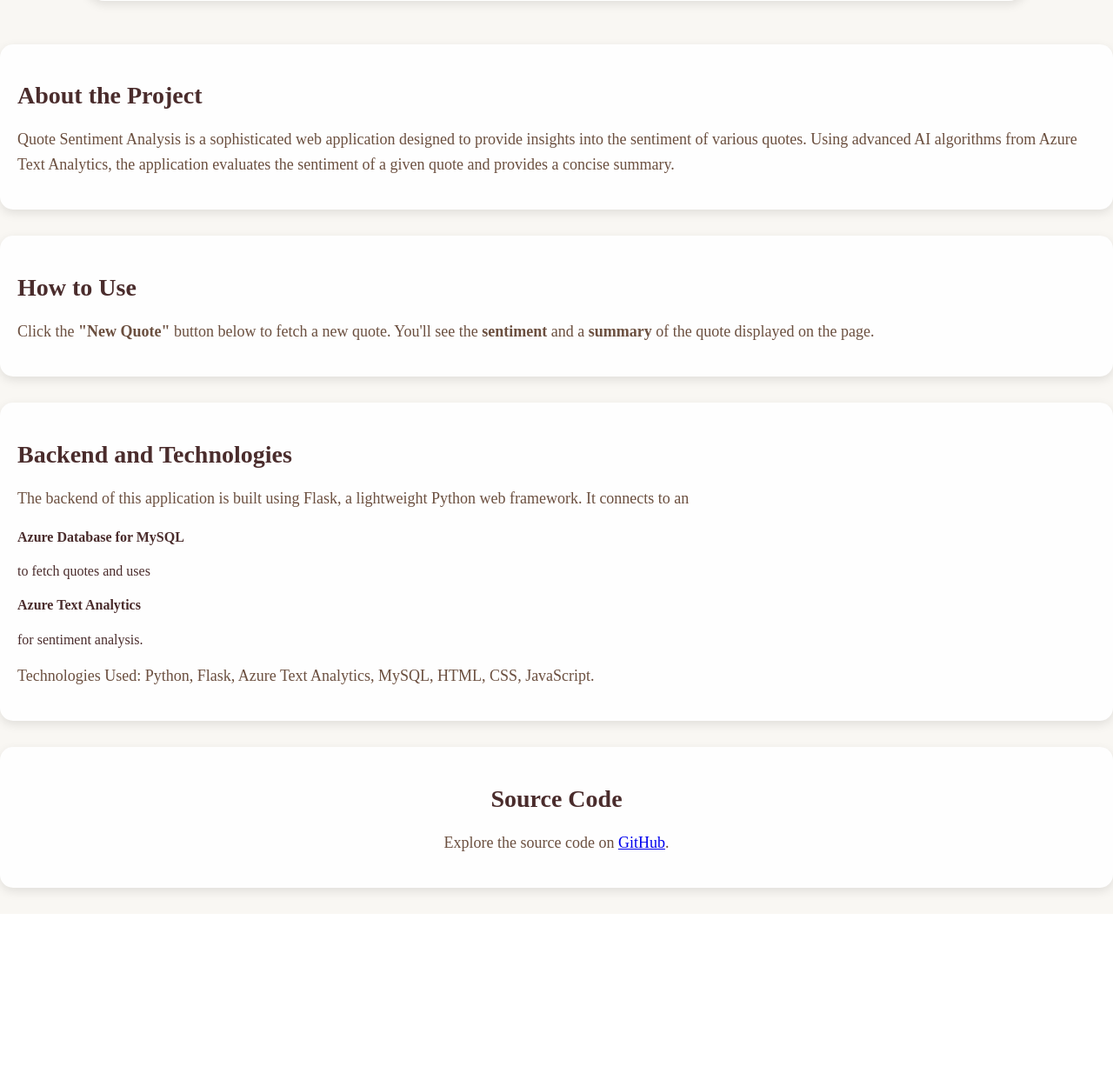
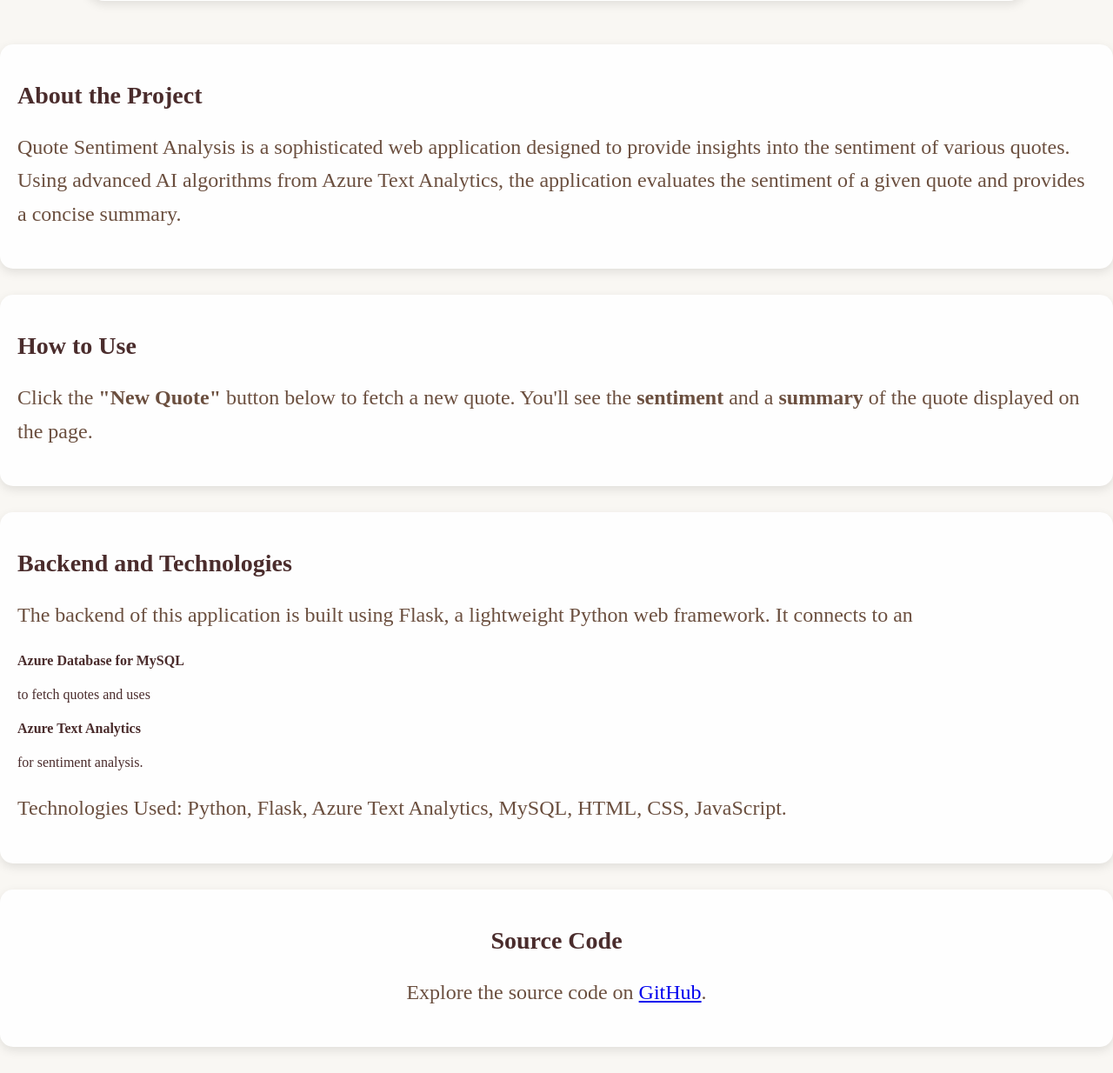
Before and after one commit to piyushbhavsarr/quote_sentiment_analysis, a Flask app: template templates/index.html in a window 1280 px wide. Shown: the part 638-1872 px from the top of the page at 87% size. Before the commit the page ends 1673 px from the top, so only its background shows below. Run offline with Flask 2, Linux system fonts and the light colour scheme; the template is opened without the code that fills it, so the values that code supplies are empty.

Commit message:
adjusted font size

```diff
--- a/static/css/style.css
+++ b/static/css/style.css
@@ -40,7 +40,7 @@ section h2 {
 }
 
 section p {
-    font-size: 18px;
+    font-size: 24px;
     color: #6b4f3f;
     line-height: 1.6;
 }
```
